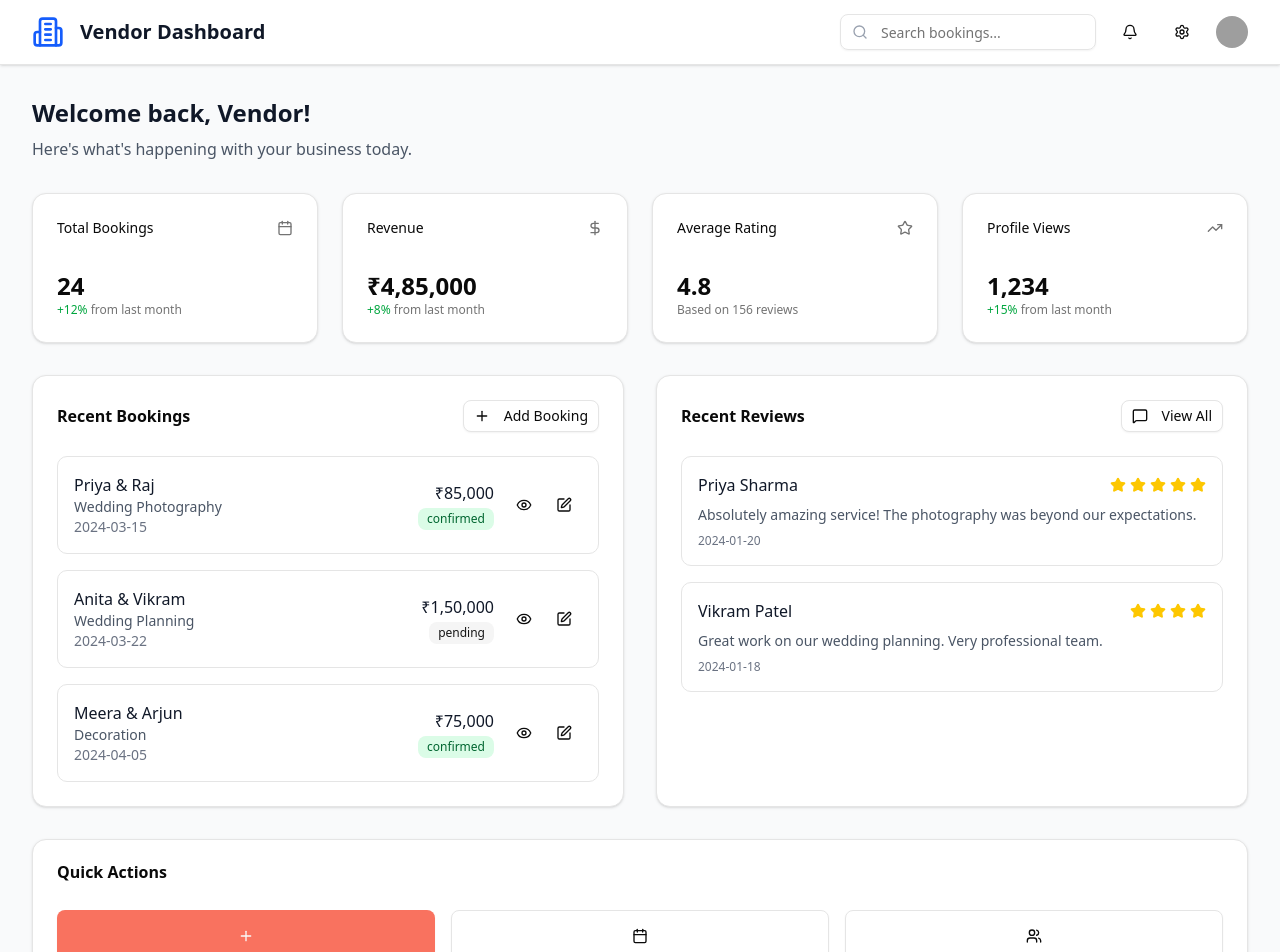
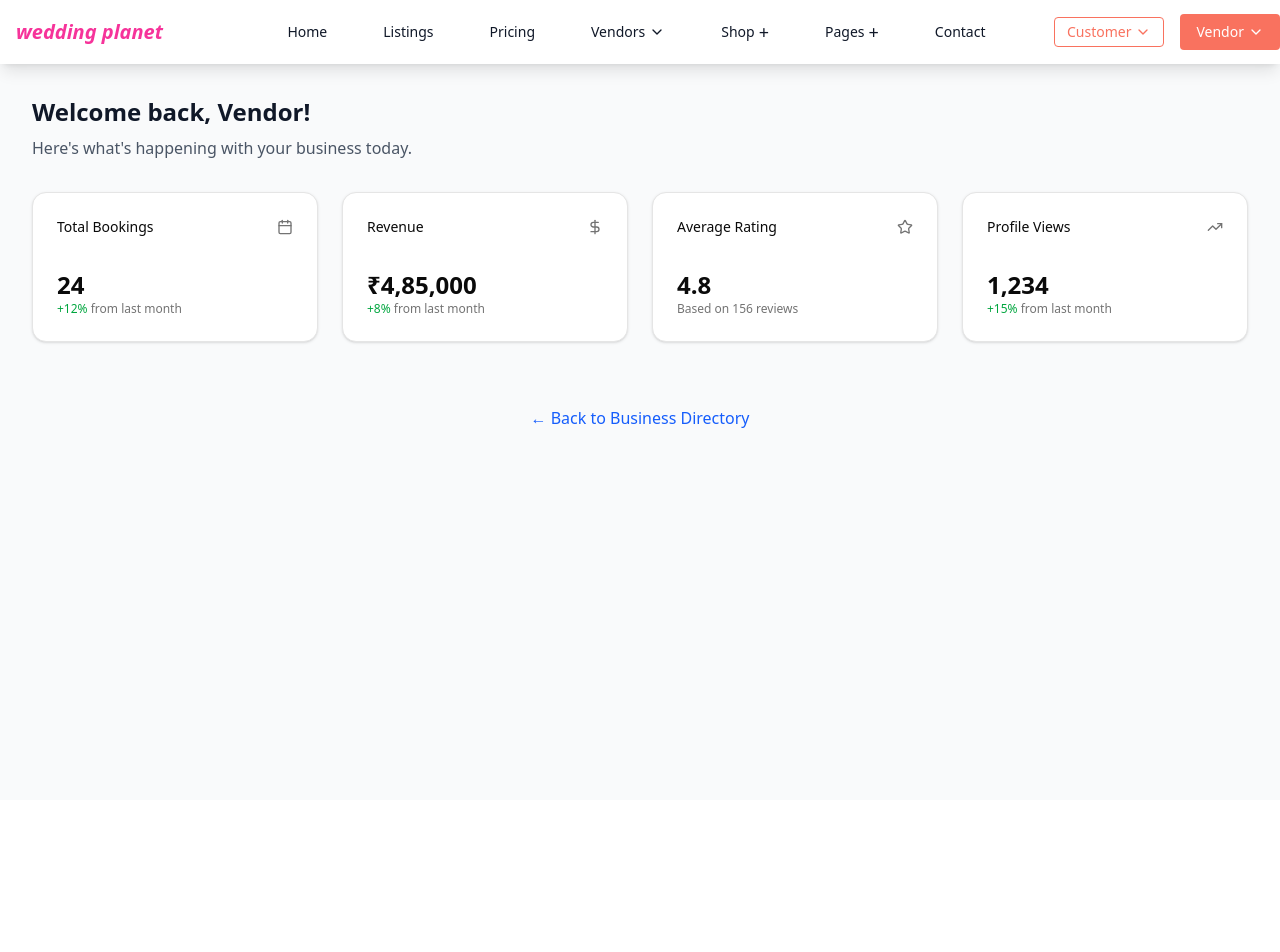
Before and after one commit to Ahmad5626/allaboutdoctor, a Next.js app: page /vendor-dashboard in a window 1280 px wide. Shown: the top 952 px of the page. After the commit the page ends 800 px from the top, so only its background shows below. Built offline with nearby package versions, Linux system fonts and the light colour scheme; grey boxes are pictures that could not be loaded.

Commit message:
vendor page

```diff
--- a/src/app/(root)/vendor-dashboard/page.jsx
+++ b/src/app/(root)/vendor-dashboard/page.jsx
@@ -22,6 +22,7 @@ import { Input } from "@/components/ui/input"
 import { Badge } from "@/components/ui/badge"
 import { Avatar, AvatarFallback, AvatarImage } from "@/components/ui/avatar"
 import Link from "next/link"
+import Navbar from "@/components/Hedaer"
 
 const recentBookings = [
   {
@@ -73,42 +74,7 @@ export default function VendorDashboard() {
   return (
     <div className="min-h-screen bg-gray-50">
       {/* Header */}
-      <header className="bg-white shadow-sm border-b">
-        <div className="max-w-7xl mx-auto px-4 sm:px-6 lg:px-8">
-          <div className="flex justify-between items-center h-16">
-            <div className="flex items-center gap-4">
-              <Building2 className="w-8 h-8 text-blue-600" />
-              <h1 className="text-xl font-bold text-gray-900">Vendor Dashboard</h1>
-            </div>
-
-            <div className="flex items-center gap-4">
-              <div className="relative">
-                <Search className="absolute left-3 top-1/2 transform -translate-y-1/2 w-4 h-4 text-gray-400" />
-                <Input
-                  type="text"
-                  placeholder="Search bookings..."
-                  value={searchQuery}
-                  onChange={(e) => setSearchQuery(e.target.value)}
-                  className="pl-10 w-64"
-                />
-              </div>
-
-              <Button variant="ghost" size="sm">
-                <Bell className="w-5 h-5" />
-              </Button>
-
-              <Button variant="ghost" size="sm">
-                <Settings className="w-5 h-5" />
-              </Button>
-
-              <Avatar>
-                <AvatarImage src="/placeholder.svg" />
-                <AvatarFallback>VS</AvatarFallback>
-              </Avatar>
-            </div>
-          </div>
-        </div>
-      </header>
+      <Navbar fixed={true}/>
 
       <div className="max-w-7xl mx-auto px-4 sm:px-6 lg:px-8 py-8">
         {/* Welcome Section */}
@@ -171,101 +137,12 @@ export default function VendorDashboard() {
         </div>
 
         <div className="grid grid-cols-1 lg:grid-cols-2 gap-8">
-          {/* Recent Bookings */}
-          <Card>
-            <CardHeader className="flex flex-row items-center justify-between">
-              <CardTitle>Recent Bookings</CardTitle>
-              <Button variant="outline" size="sm">
-                <Plus className="w-4 h-4 mr-2" />
-                Add Booking
-              </Button>
-            </CardHeader>
-            <CardContent>
-              <div className="space-y-4">
-                {recentBookings.map((booking) => (
-                  <div key={booking.id} className="flex items-center justify-between p-4 border rounded-lg">
-                    <div className="flex-1">
-                      <h4 className="font-medium text-gray-900">{booking.clientName}</h4>
-                      <p className="text-sm text-gray-600">{booking.service}</p>
-                      <p className="text-sm text-gray-500">{booking.date}</p>
-                    </div>
-                    <div className="flex items-center gap-3">
-                      <div className="text-right">
-                        <p className="font-medium text-gray-900">{booking.amount}</p>
-                        <Badge
-                          variant={booking.status === "confirmed" ? "default" : "secondary"}
-                          className={booking.status === "confirmed" ? "bg-green-100 text-green-800" : ""}
-                        >
-                          {booking.status}
-                        </Badge>
-                      </div>
-                      <div className="flex gap-1">
-                        <Button variant="ghost" size="sm">
-                          <Eye className="w-4 h-4" />
-                        </Button>
-                        <Button variant="ghost" size="sm">
-                          <Edit className="w-4 h-4" />
-                        </Button>
-                      </div>
-                    </div>
-                  </div>
-                ))}
-              </div>
-            </CardContent>
-          </Card>
+
 
           {/* Recent Reviews */}
-          <Card>
-            <CardHeader className="flex flex-row items-center justify-between">
-              <CardTitle>Recent Reviews</CardTitle>
-              <Button variant="outline" size="sm">
-                <MessageSquare className="w-4 h-4 mr-2" />
-                View All
-              </Button>
-            </CardHeader>
-            <CardContent>
-              <div className="space-y-4">
-                {recentReviews.map((review) => (
-                  <div key={review.id} className="p-4 border rounded-lg">
-                    <div className="flex items-center justify-between mb-2">
-                      <h4 className="font-medium text-gray-900">{review.clientName}</h4>
-                      <div className="flex items-center gap-1">
-                        {Array.from({ length: review.rating }, (_, i) => (
-                          <Star key={i} className="w-4 h-4 fill-yellow-400 text-yellow-400" />
-                        ))}
-                      </div>
-                    </div>
-                    <p className="text-sm text-gray-600 mb-2">{review.comment}</p>
-                    <p className="text-xs text-gray-500">{review.date}</p>
-                  </div>
-                ))}
-              </div>
-            </CardContent>
-          </Card>
+
         </div>
 
-        {/* Quick Actions */}
-        <Card className="mt-8">
-          <CardHeader>
-            <CardTitle>Quick Actions</CardTitle>
-          </CardHeader>
-          <CardContent>
-            <div className="grid grid-cols-1 md:grid-cols-3 gap-4">
-              <Button className="h-20 flex flex-col items-center justify-center gap-2">
-                <Plus className="w-6 h-6" />
-                Add New Service
-              </Button>
-              <Button variant="outline" className="h-20 flex flex-col items-center justify-center gap-2 bg-transparent">
-                <Calendar className="w-6 h-6" />
-                Manage Calendar
-              </Button>
-              <Button variant="outline" className="h-20 flex flex-col items-center justify-center gap-2 bg-transparent">
-                <Users className="w-6 h-6" />
-                View Clients
-              </Button>
-            </div>
-          </CardContent>
-        </Card>
 
         {/* Navigation Links */}
         <div className="mt-8 text-center">
```
